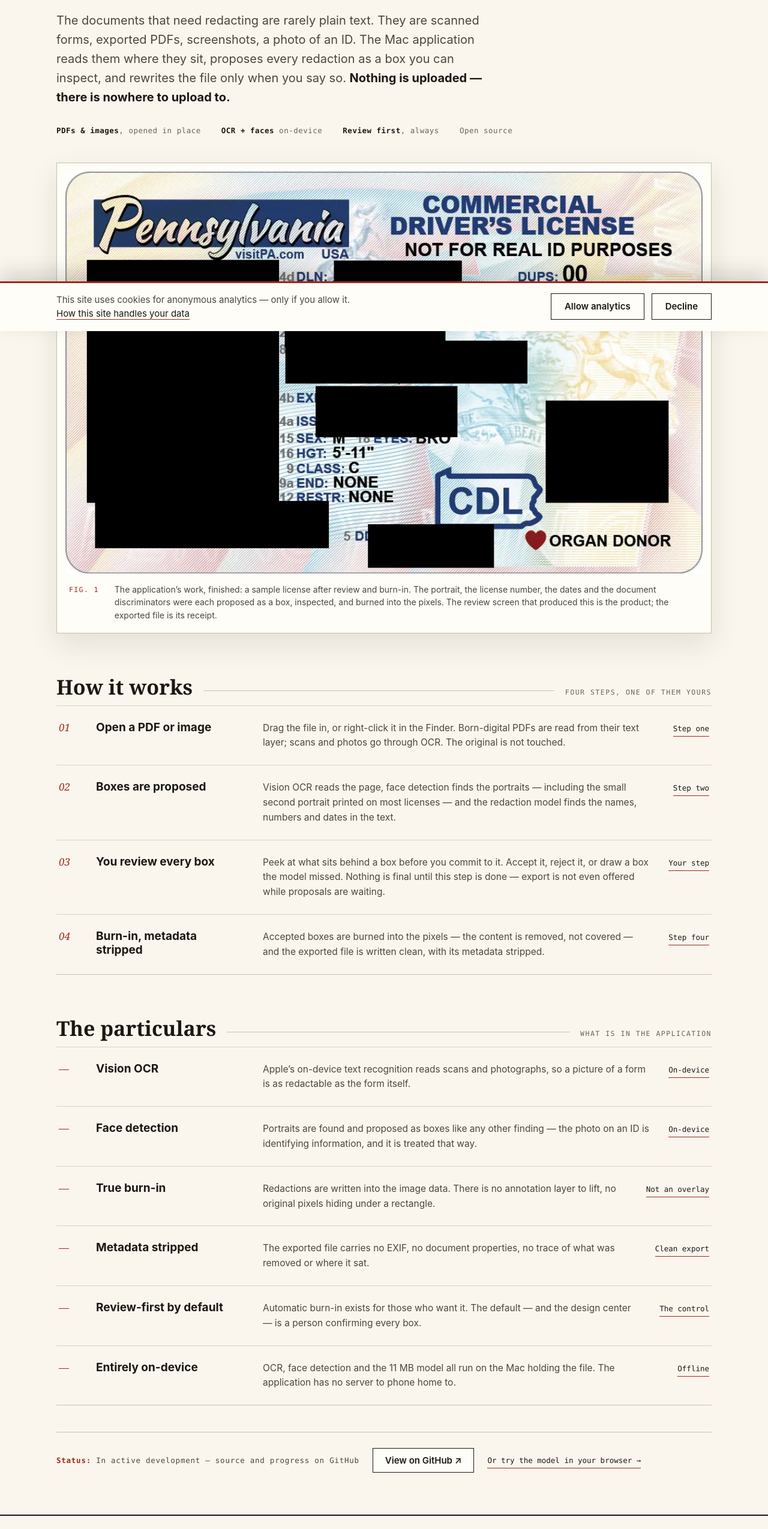
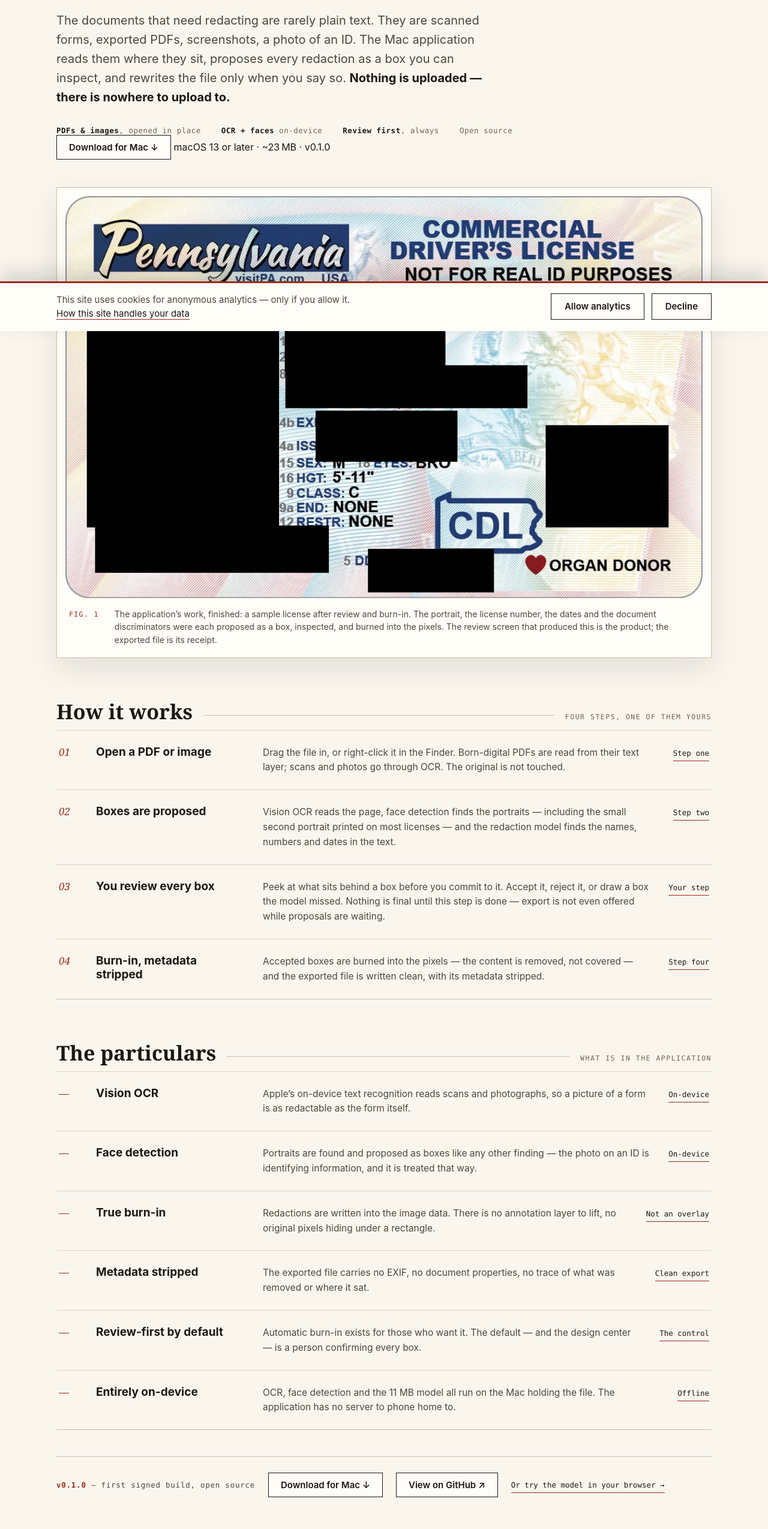
Before and after one commit to ctrimm/phiredact, a website: page mac/index.html in a window 1280 px wide. Shown: the part 248-2797 px from the top of the page at 60% size. Drawn offline with Linux system fonts and the light colour scheme.

Commit message:
mac: add v0.1.0 download button
Wire up the PHI-Redact.dmg (v0.1.0 release asset) with a prominent
download CTA in the hero and an updated status-line. Adds PostHog
capture events on both download links for conversion tracking.

Co-Authored-By: Claude Sonnet 4.6 <noreply@anthropic.com>

```diff
--- a/mac/index.html
+++ b/mac/index.html
@@ -50,6 +50,11 @@ posthog.init('phc_nwznU63jZGLA4s2sDrxC5bgScsBkPJqc26VL6tQxZ7S6', {
       <span>Open source</span>
     </div>
 
+    <div class="hero-actions">
+      <a class="btn" href="https://github.com/ctrimm/phiredact/releases/download/v0.1.0/PHI-Redact.dmg" data-ph-capture="download_clicked" data-ph-props='{"target":"dmg_v0.1.0","source":"hero"}'>Download for Mac &#8595;</a>
+      <span class="req">macOS 13 or later &middot; ~23&thinsp;MB &middot; v0.1.0</span>
+    </div>
+
     <div class="doc-shot">
       <picture><source srcset="../assets/license-redacted.webp" type="image/webp"><img src="../assets/license-redacted.png" alt="Sample Pennsylvania license after redaction in the Mac application" width="1011" height="637" fetchpriority="high"></picture>
       <div class="caption">
@@ -81,7 +86,8 @@ posthog.init('phc_nwznU63jZGLA4s2sDrxC5bgScsBkPJqc26VL6tQxZ7S6', {
     </div>
 
     <div class="status-line">
-      <span class="st"><b>Status:</b> In active development — source and progress on GitHub</span>
+      <span class="st"><b>v0.1.0</b> — first signed build, open source</span>
+      <a class="btn" href="https://github.com/ctrimm/phiredact/releases/download/v0.1.0/PHI-Redact.dmg" data-ph-capture="download_clicked" data-ph-props='{"target":"dmg_v0.1.0","source":"status_line"}'>Download for Mac &#8595;</a>
       <a class="btn" href="https://github.com/ctrimm/phi-redact-mac-app" data-ph-capture="outbound_link_clicked" data-ph-props='{"target":"github_mac"}'>View on GitHub &#8599;</a>
       <a class="open-demo" href="../demo/">Or try the model in your browser &#8594;</a>
     </div>
```
